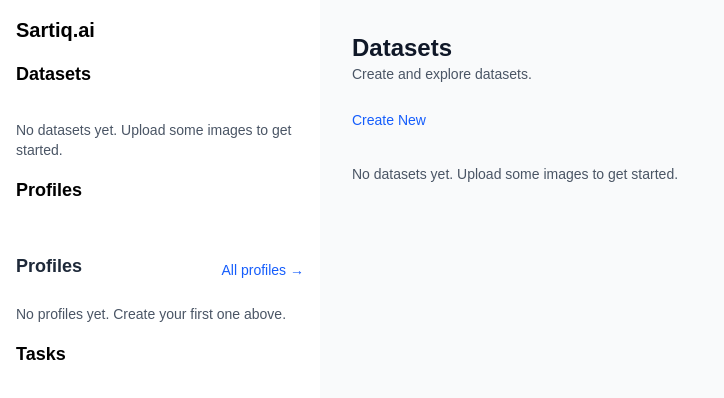
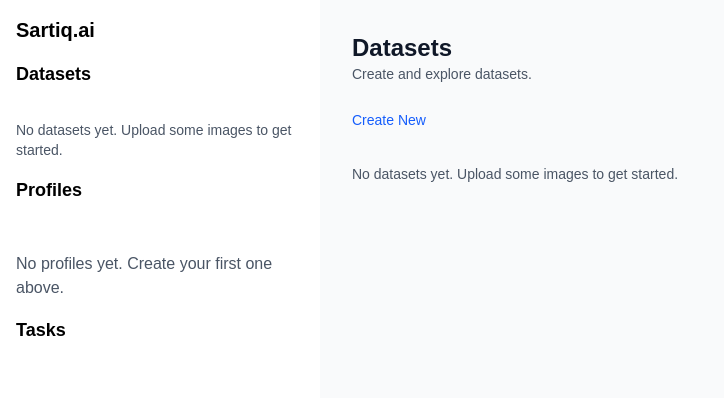
Before and after one commit to orojorge/caption-manager, a Next.js app: page / in a window 1280 px wide. Shown: the top 398 px of the page, without its empty margins (0-724 px from the left). Built offline with nearby package versions, Linux system fonts and the light colour scheme.

Commit message:
Bug fixes: ui design

```diff
--- a/app/components/ProfilesList.tsx
+++ b/app/components/ProfilesList.tsx
@@ -13,22 +13,22 @@ export default function Profiles() {
 
   return (
     <section className="mt-12 w-full max-w-3xl">
-      <div className="mb-3 flex items-end justify-between">
+      {/* <div className="mb-3 flex items-end justify-between">
         <h2 className="text-lg font-semibold text-gray-800">Profiles</h2>
         <Link href="/profiles" className="text-sm text-blue-600 hover:underline">All profiles →</Link>
-      </div>
+      </div> */}
 
       {items.length === 0 ? (
-        <div className="mt-6 text-sm text-gray-600">No profiles yet. Create your first one above.</div>
+        <div className="mt-0 stext-sm text-gray-600">No profiles yet. Create your first one above.</div>
       ) : (
-        <ul className="mt-6 divide-y rounded-xl border bg-white shadow-sm">
+        <ul className="mt-0 divide-y rounded-xl border bg-white shadow-sm">
           {items.map((p) => (
             <li key={p.id}>
-              <Link href="/profiles" className="flex items-start justify-between gap-4 p-4 hover:bg-gray-50 transition">
+              <Link href="/profiles" className="flex items-start justify-between gap-0 p-2 hover:bg-gray-50 transition">
                 <div className="min-w-0">
                   <div className="truncate text-sm font-medium text-gray-900">{p.name}</div>
-                  <div className="mt-1 text-xs text-gray-600 line-clamp-2">{p.systemPrompt}</div>
-                  <div className="mt-1 text-[11px] text-gray-500">{new Date(p.createdAt).toLocaleString()}</div>
+                  {/* <div className="mt-0 text-xs text-gray-600 line-clamp-2">{p.systemPrompt}</div> */}
+                  <div className="mt-0 text-[11px] text-gray-500">{new Date(p.createdAt).toLocaleString()}</div>
                 </div>
               </Link>
             </li>
```
